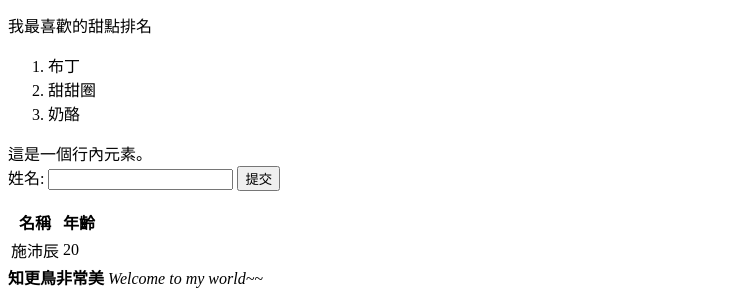
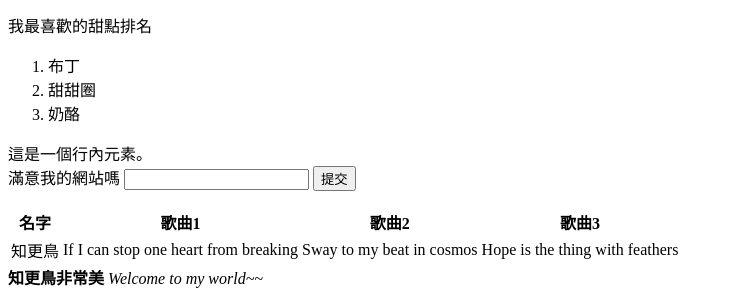
Before and after one commit to peipeggy/113-1-TKU-Web, a plain HTML site: page about.html in a window 1280 px wide. Shown: the part 828-1125 px from the top of the page, without its empty margins (0-733 px from the left). Drawn offline with Linux system fonts and the light colour scheme.

Commit message:
update about.html

```diff
--- a/about.html
+++ b/about.html
@@ -34,19 +34,23 @@
   <span>這是一個行內元素。</span>
 
   <form action="/submit" method="post">
-    <label for="name">姓名:</label>
+    <label for="name">滿意我的網站嗎</label>
     <input type="text" id="name" name="name">
     <input type="submit" value="提交">
   </form>
 
   <table>
     <tr>
-      <th>名稱</th>
-      <th>年齡</th>
+      <th>名字</th>
+      <th>歌曲1</th>
+      <th>歌曲2</th>
+      <th>歌曲3</th>
     </tr>
     <tr>
-      <td>施沛辰</td>
-      <td>20</td>
+      <td>知更鳥</td>
+      <td>If I can stop one heart from breaking</td>
+      <td>Sway to my beat in cosmos</td>
+      <td>Hope is the thing with feathers</td>
     </tr>
   </table>
 
```
